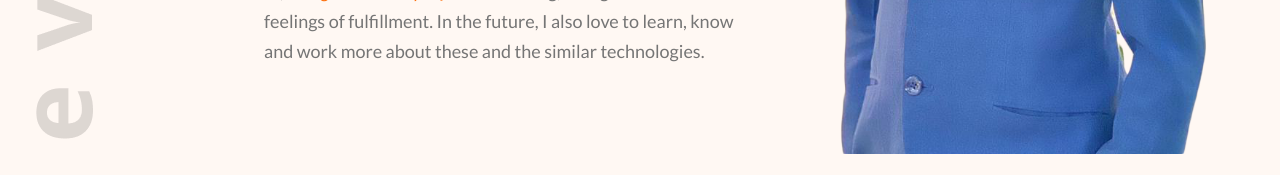
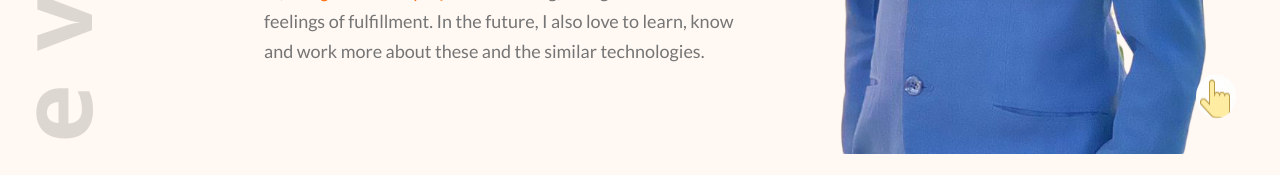
Before and after one commit to Marg0n/Portfolio, a React (Vite) app: page / in a window 1280 px wide. Shown: the part 618-793 px from the top of the page. Built offline with nearby package versions, Linux system fonts and the light colour scheme.

Commit message:
Fix: Scrolling nav visible in mid and small divice problem fixed

```diff
--- a/src/App.css
+++ b/src/App.css
@@ -75,13 +75,13 @@ body {
 }
 
 /* show when scrolling in large devices */
-.dropdown-sliding {
+#scroll-nav {
   visibility: hidden;
   opacity: 0;
   transition: visibility 0s, opacity 0.5s linear;
 }
 
-.dropdown-sliding.visible {
+#scroll-nav.visible {
   visibility: visible;
   opacity: 1;
 }
--- a/src/App.jsx
+++ b/src/App.jsx
@@ -89,7 +89,7 @@ function App() {
   // scrolling effect
   useEffect(() => {
     const navTitle = document.querySelector('.nav-title-sliding');
-    const dropdown = document.querySelector('.dropdown-sliding');
+    const dropdown = document.querySelector('#scroll-nav');
 
     // Ensure navTitle is visible initially
     navTitle.classList.add('visible');
@@ -97,16 +97,25 @@ function App() {
     const handleScroll = () => {
       if (window.scrollY < 1) {
         navTitle.classList.add('visible');
-        dropdown.classList.remove('visible');
+        // dropdown.classList.remove('visible');
+        if (window.innerWidth <= 1024) {
+          dropdown.classList.remove('visible');
+        }
       } else {
         navTitle.classList.remove('visible');
-        dropdown.classList.add('visible');
+        // dropdown.classList.add('visible');
+        if (window.innerWidth >= 1024) {
+          dropdown.classList.add('visible');
+        }
       }
     };
 
     const handleResize = () => {
-      if (window.innerWidth < 1024) {
+      if (window.innerWidth <= 1024) {
         dropdown.classList.remove('visible');
+      }
+      else{
+        dropdown.classList.add('visible');
       }
     };
 
@@ -153,7 +162,7 @@ function App() {
         {/* nav list after scrolling */}
         <div
         id='scroll-nav'
-        className="lg:visible xl:visible invisible dropdown dropdown-sliding dropdown-top dropdown-end absolute right-10 top-[90vh] animate-bounce hover:animate-none">
+        className="dropdown dropdown-top dropdown-end absolute right-10 top-[90vh] animate-bounce hover:animate-none">
           <div tabIndex={0} role="button" className="btn btn-ghost btn-circle hover:border-4 hover:border-y-[#fd6e0a] hover:border-x-[cornflowerblue] ">
             {/* <HiMenuAlt1 size={25} className="primary-color" /> */}
             <img src={tap} alt={tap} className="w-10 h-10 rounded-full" />
```
